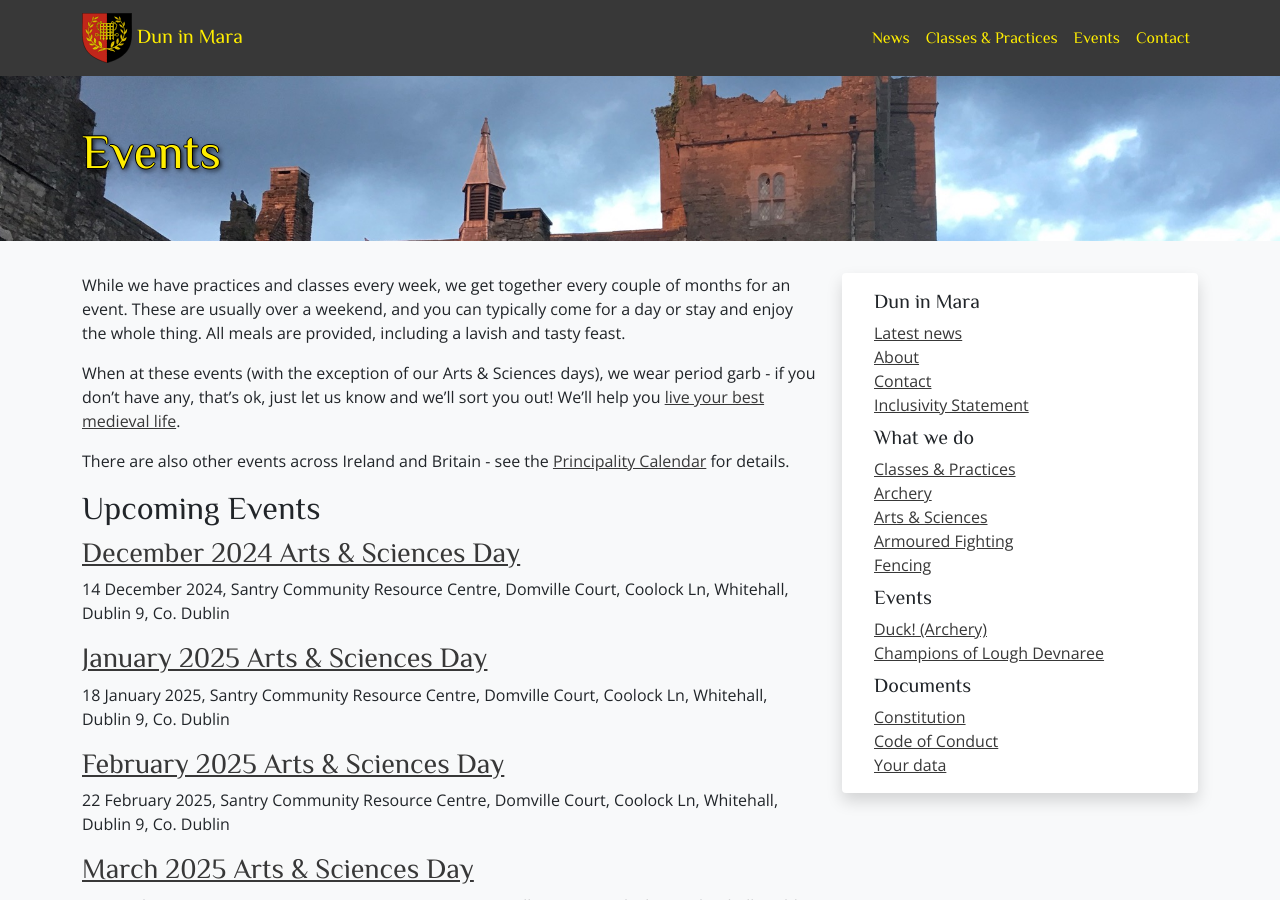
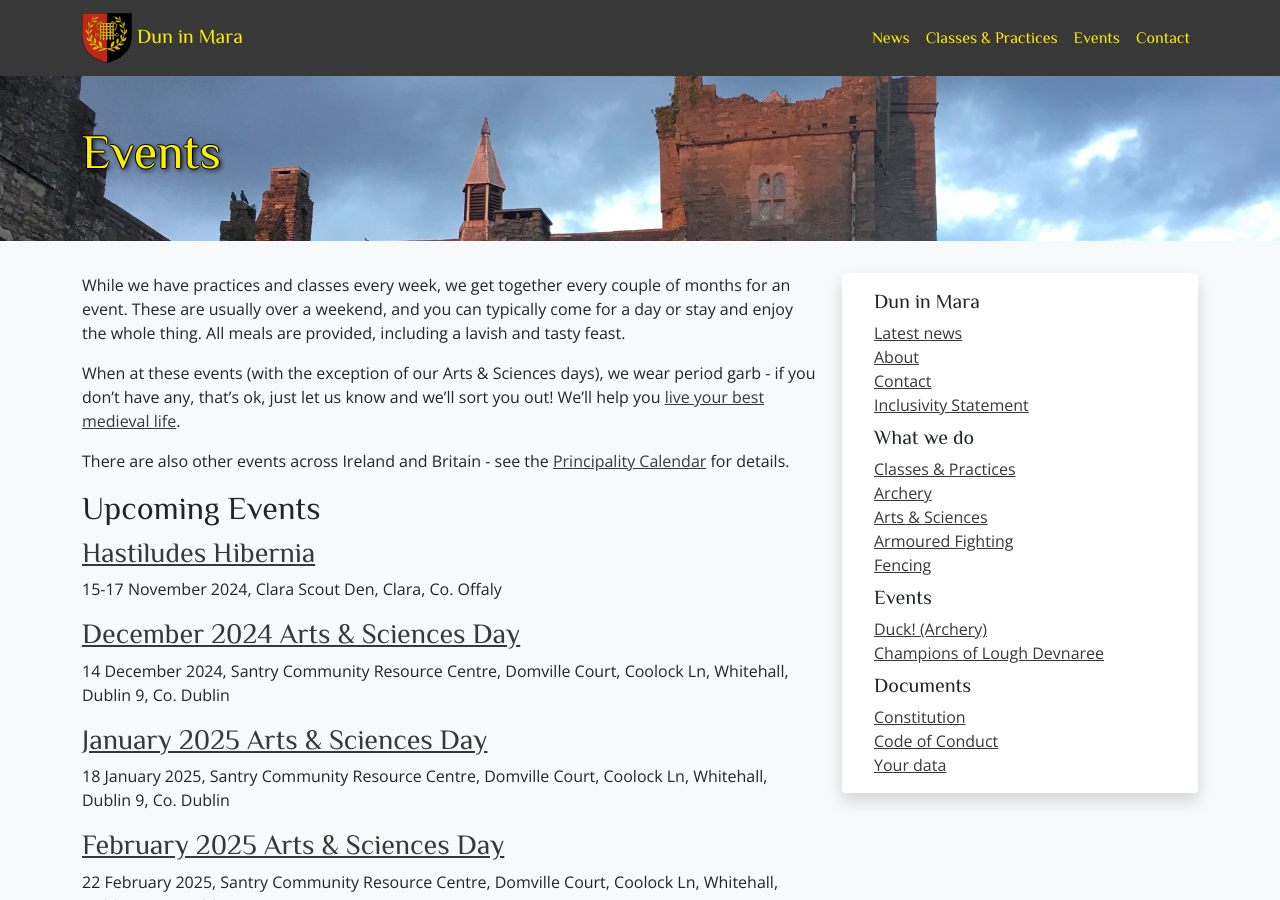
Before and after one commit to drachenwald/dun-in-mara, a Jekyll site: the page built from events/index.md, in a window 1280 px wide and 900 px high. Built offline with Jekyll 4.4.1, drawn with Linux system fonts in a browser that asks for light colours; comment, search, counter and statistics services are not loaded.

Commit message:
Hastiludes on events page

```diff
--- a/events/index.md
+++ b/events/index.md
@@ -8,6 +8,9 @@ When at these events (with the exception of our Arts & Sciences days), we wear p
 There are also other events across Ireland and Britain - see the [Principality Calendar](http://insulaedraconis.org/Events/) for details.
 
 ## Upcoming Events
+
+### [Hastiludes Hibernia](https://duninmara.org/events/2024/hastiludes-hibernia/)
+15-17 November 2024, Clara Scout Den, Clara, Co. Offaly
 
 ### [December 2024 Arts & Sciences Day](https://fienta.com/arts-sciences-day-97106)
 14 December 2024, Santry Community Resource Centre, Domville Court, Coolock Ln, Whitehall, Dublin 9, Co. Dublin
```
